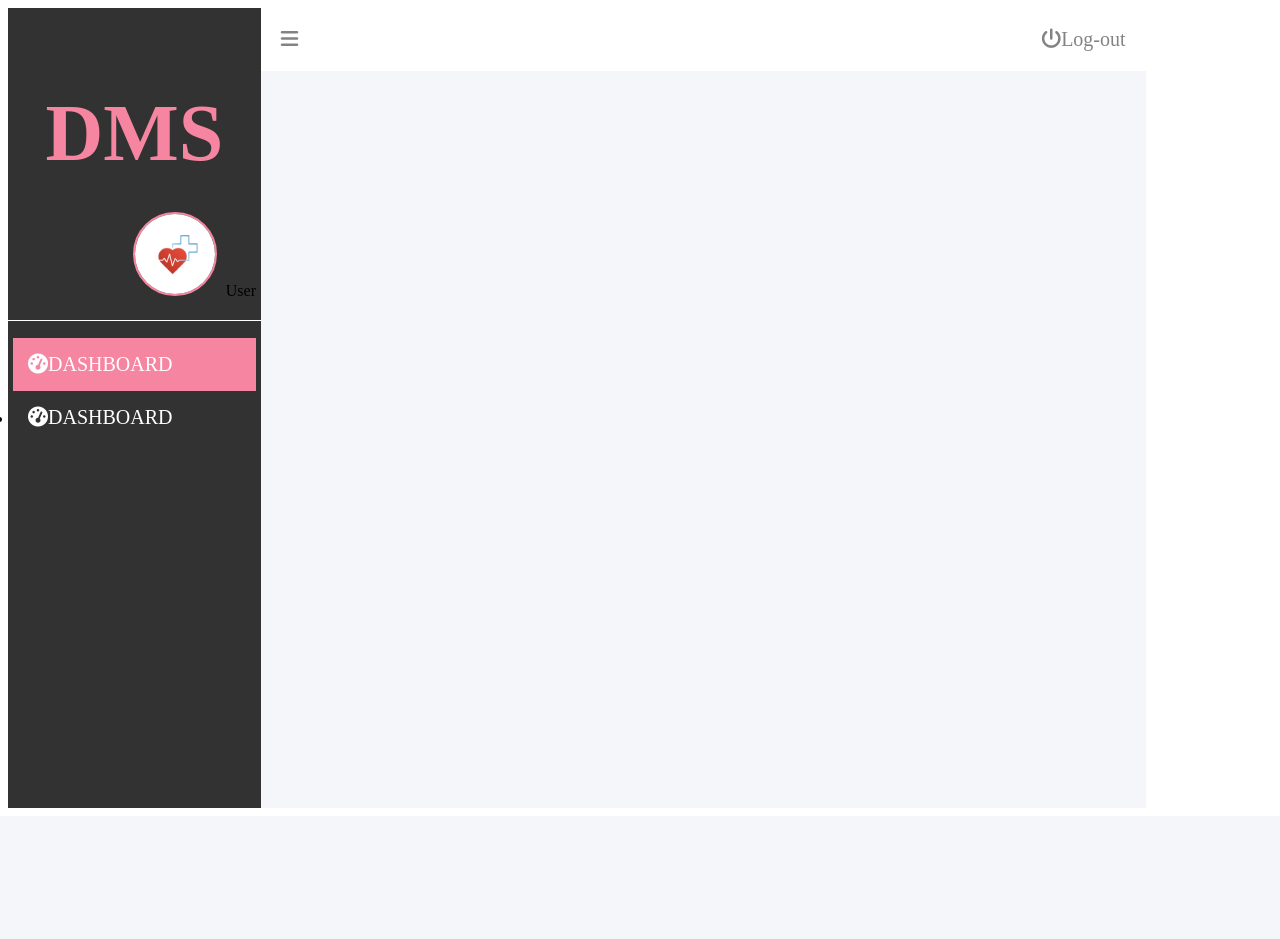
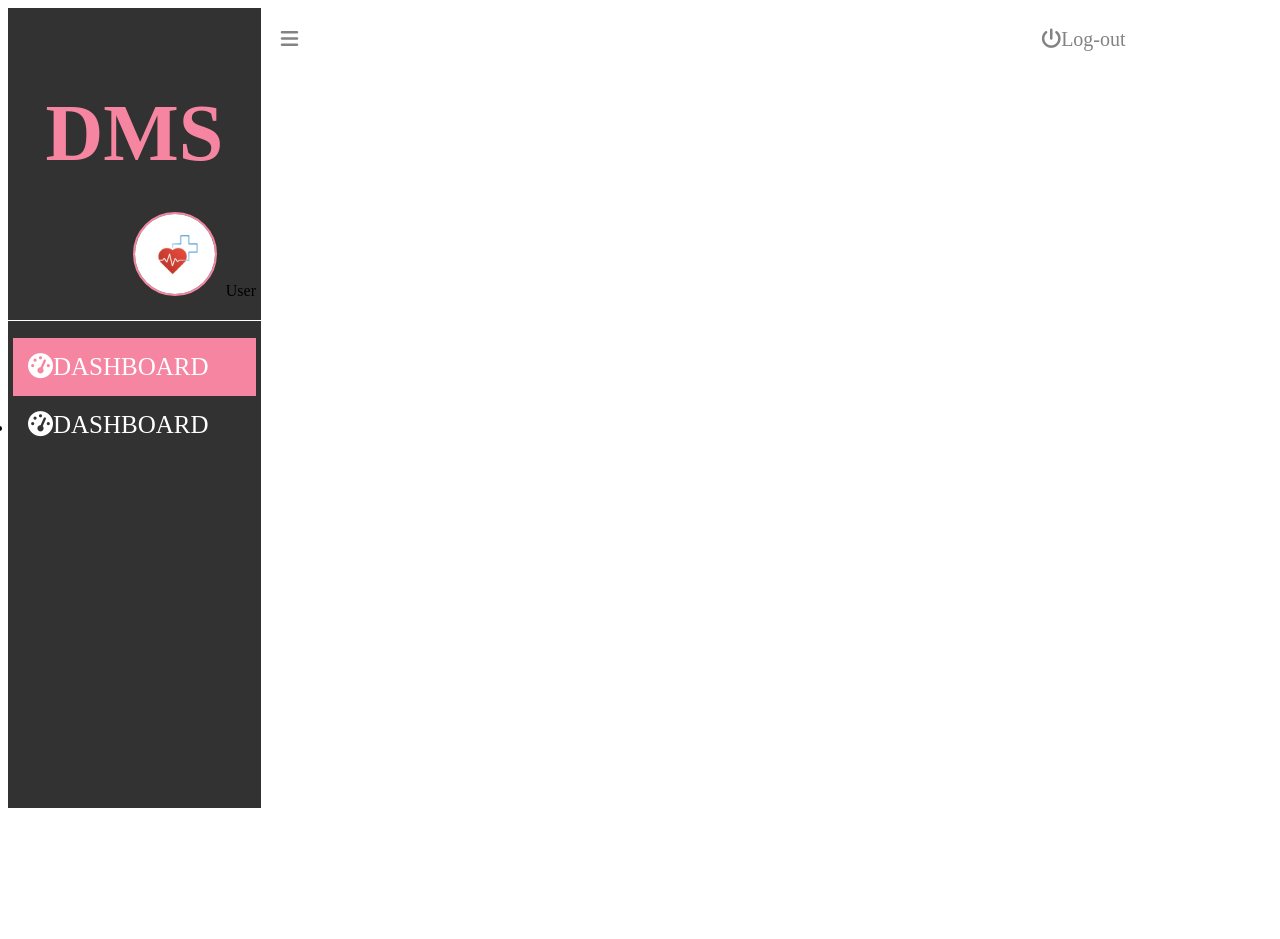
Before and after one commit to Chaitanyaputhran/Dispensary_management_system, a PHP site: page /dashboard.html in a window 1280 px wide. Before the commit the page ends 808 px from the top, so only its background shows below. Run offline with PHP 8.4, Linux system fonts and the light colour scheme; some libraries are stand-ins or nearby versions.

Commit message:
added javascript file

```diff
--- a/css/dasboard.css
+++ b/css/dasboard.css
@@ -58,6 +58,9 @@
 
 
 }
+ul.dashboard_menu_lists li  a{
+    font-size:25px;
+}
 ul.dashboard_menu_lists li.menuactive{
     background: #f685a1;
     color:#fff;
@@ -83,3 +86,11 @@
     float: right;
 
 }
+.dashboard_content_main{
+    padding:50px 10px 10px 10px ;
+}
+.dashboard_content_main{
+    background: #fff;
+    height:100%;
+    min-height: 800px;
+}
--- a/dashboard.html
+++ b/dashboard.html
@@ -32,7 +32,7 @@
         <div class = "dashboard_content_container">
             <div class="dashboard_content_topNav">
 
-                <a href="" ><i class="fa fa-navicon"></i></a>
+                <a href="" id="togglebutton"><i class="fa fa-navicon"></i></a>
                 <a href="" id="logoutButton"><i class="fa fa-power-off"></i>Log-out</a>
             </div>
             <div class="dashboard_content">
@@ -43,6 +43,7 @@
 
         </div>
     </div>
+    <script src="/js/dashboard.js"></script>
 
 </body>
 </html>
```
Also changed, not shown: js/dashboard.js (added).
